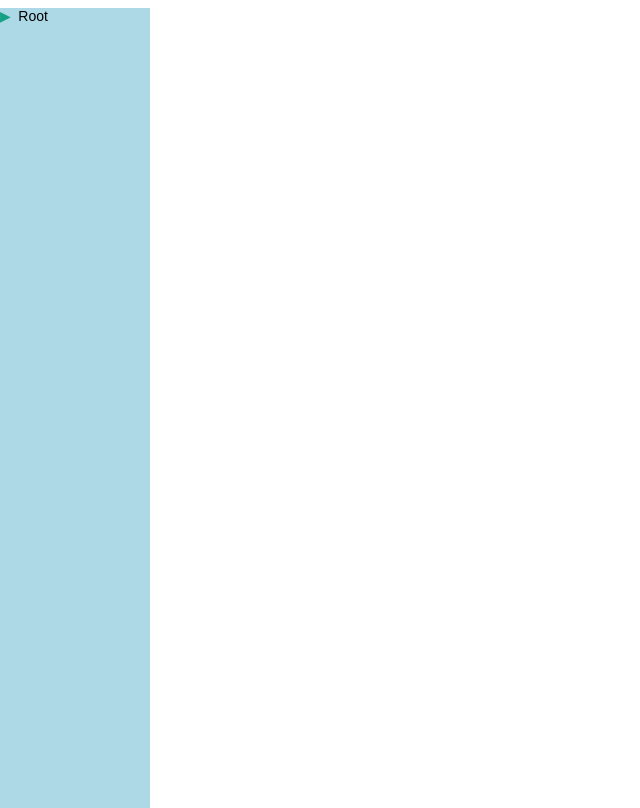
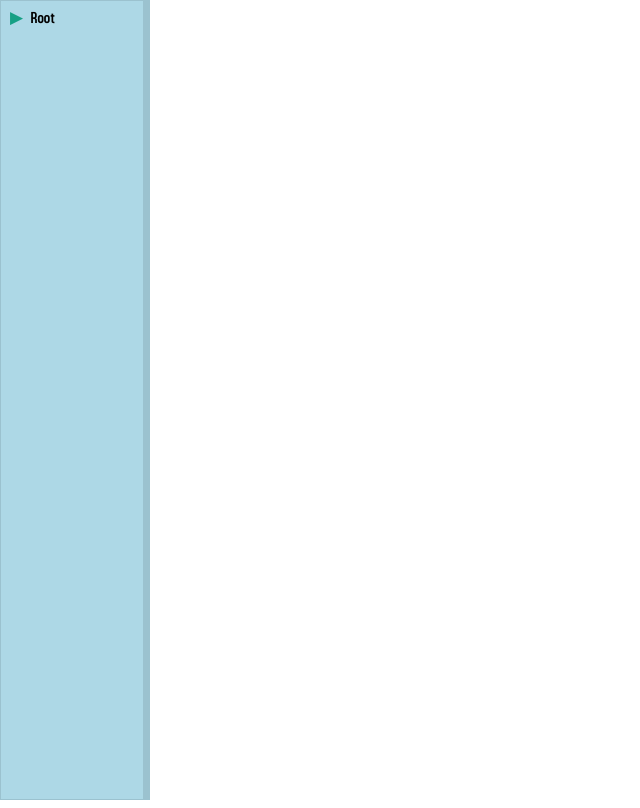
Before and after one commit to alexeyKos02/postgresql-front, a Vue app: page /main in a window 1280 px wide. Shown: the whole page, without its empty margins (0-640 px from the left). Built offline with nearby package versions, Linux system fonts and the light colour scheme.

Commit message:
feat: add left menu

```diff
--- a/src/App.vue
+++ b/src/App.vue
@@ -22,6 +22,14 @@ html {
   font-size: 16px; /* Базовый размер */
 }
 body {
-  font-family: Flame, sans-serif;
+  font-family: 'Accid', sans-serif;
+  /* font-family: Flame, sans-serif; */
+}
+#app {
+  position: absolute;
+  top: 0;
+  left: 0;
+  height: 100%;
+  width: 100%;
 }
 </style>
--- a/src/assets/styles/global.scss
+++ b/src/assets/styles/global.scss
@@ -18,3 +18,8 @@
   src: url('../font/Flame-Regular.otf') format('truetype-variations');
   font-weight: 1 999;
 }
+@font-face {
+  font-family: 'Accid';
+  src: url('../font/accid___\(Ru\)_0.ttf') format('truetype-variations');
+  font-weight: 1 999;
+}
--- a/src/components/ContextMenu.vue
+++ b/src/components/ContextMenu.vue
@@ -1,6 +1,10 @@
 <script setup lang="ts">
-import { ref, reactive, onMounted, onBeforeUnmount } from 'vue'
+import type { ContextMenuElement } from '@/types'
+import { ref, reactive, onMounted, onBeforeUnmount, defineProps } from 'vue'
 
+const props = defineProps<{
+  elements: ContextMenuElement[]
+}>()
 // Позиция меню
 const menuPosition = reactive({ x: 0, y: 0 })
 // Видимость меню
@@ -8,6 +12,7 @@ const isMenuVisible = ref<boolean>(false)
 
 // Показать контекстное меню
 function showMenu(event: MouseEvent) {
+  hideMenu()
   menuPosition.x = event.clientX
   menuPosition.y = event.clientY
   isMenuVisible.value = true
@@ -16,22 +21,6 @@ function showMenu(event: MouseEvent) {
 // Скрыть контекстное меню
 function hideMenu() {
   isMenuVisible.value = false
-}
-
-// Пример действий для пунктов меню
-function menuAction1() {
-  alert('Действие 1 выполнено')
-  hideMenu()
-}
-
-function menuAction2() {
-  alert('Действие 2 выполнено')
-  hideMenu()
-}
-
-function menuAction3() {
-  alert('Действие 3 выполнено')
-  hideMenu()
 }
 
 // Скрывать меню при клике вне его (глобальный обработчик)
@@ -52,33 +41,21 @@ onBeforeUnmount(() => {
 </script>
 
 <template>
-  <div class="context-area" @contextmenu.prevent="showMenu">Щелкните правой кнопкой мыши здесь</div>
-
+  <slot name="element" :onClick="showMenu"></slot>
   <div
     v-if="isMenuVisible"
     class="context-menu"
     :style="{ top: `${menuPosition.y}px`, left: `${menuPosition.x}px` }"
   >
     <ul>
-      <li @click="menuAction1">Действие 1</li>
-      <li @click="menuAction2">Действие 2</li>
-      <li @click="menuAction3">Действие 3</li>
+      <li v-for="element in props.elements" :key="element.title" @click="element.action">
+        {{ element.title }}
+      </li>
     </ul>
   </div>
 </template>
 
 <style scoped>
-.context-area {
-  width: 100%;
-  height: 200px;
-  background-color: #f0f0f0;
-  border: 1px solid #ccc;
-  display: flex;
-  align-items: center;
-  justify-content: center;
-  cursor: default;
-}
-
 .context-menu {
   position: absolute;
   background-color: white;
@@ -86,6 +63,8 @@ onBeforeUnmount(() => {
   box-shadow: 0 2px 6px rgba(0, 0, 0, 0.2);
   z-index: 1000;
   width: 150px;
+  font-size: 12px;
+  transition: all 0.2s linear;
 }
 
 .context-menu ul {
--- a/src/components/FileTree.vue
+++ b/src/components/FileTree.vue
@@ -10,12 +10,12 @@ const isOpen = reactive({
 })
 
 const toggle = (key: any) => {
-  console.log(isOpen)
   isOpen[key] = !isOpen[key]
 }
 </script>
 
 <template>
+  <div>
     <ul class="file-tree">
       <li>
         <span class="caret" :class="{ 'caret-down': isOpen.root }" @click="toggle('root')">
@@ -23,20 +23,34 @@ const toggle = (key: any) => {
         </span>
         <ul v-show="isOpen.root" class="nested">
           <li>
-          <span class="caret" :class="{ 'caret-down': isOpen.folder1 }" @click="toggle('folder1')">
+            <span
+              class="caret"
+              :class="{ 'caret-down': isOpen.folder1 }"
+              @click="toggle('folder1')"
+            >
               {{ 'Folder 1' }}
             </span>
             <ul v-show="isOpen.folder1" class="nested">
-            <li class="file"><FontAwesomeIcon class="icon" icon="fa-solid fa-file" />file1.txt</li>
-            <li class="file"><FontAwesomeIcon class="icon" icon="fa-solid fa-file" />file2.txt</li>
+              <li class="file">
+                <FontAwesomeIcon class="icon" icon="fa-solid fa-file" />file1.txt
+              </li>
+              <li class="file">
+                <FontAwesomeIcon class="icon" icon="fa-solid fa-file" />file2.txt
+              </li>
             </ul>
           </li>
           <li>
-          <span class="caret" :class="{ 'caret-down': isOpen.folder2 }" @click="toggle('folder2')">
+            <span
+              class="caret"
+              :class="{ 'caret-down': isOpen.folder2 }"
+              @click="toggle('folder2')"
+            >
               {{ 'Folder 2' }}
             </span>
             <ul v-show="isOpen.folder2" class="nested">
-            <li class="file"><FontAwesomeIcon class="icon" icon="fa-solid fa-file" />file3.txt</li>
+              <li class="file">
+                <FontAwesomeIcon class="icon" icon="fa-solid fa-file" />file3.txt
+              </li>
               <li>
                 <span
                   class="caret"
@@ -63,6 +77,7 @@ const toggle = (key: any) => {
         </ul>
       </li>
     </ul>
+  </div>
 </template>
 
 <style scoped lang="scss">
@@ -88,11 +103,12 @@ li {
 }
 
 .caret::before {
+  min-width: 0.7rem;
   width: 0.7rem;
   content: '\25B6'; /* Треугольник вправо */
   color: #16a085;
   display: inline-block;
-  margin-right: 0.2rem;
+  margin-right: 0.4rem;
   transition: transform 0.3s ease;
 }
 
@@ -104,18 +120,21 @@ li {
 }
 
 .file-tree {
-  font-family: Arial, sans-serif;
-  font-size: 14px;
+  font-family: 'Accid', sans-serif;
+  font-size: 17px;
   white-space: nowrap;
+  clip-path: inset(0 0 0 0);
 }
 
 .file {
   display: flex;
   flex-direction: row;
+  align-items: center;
 }
 .icon {
   color: #16a085;
+  min-width: 0.7rem;
   width: 0.7rem;
-  margin-right: 0.2rem;
+  margin-right: 0.4rem;
 }
 </style>
--- a/src/components/LeftMenu.vue
+++ b/src/components/LeftMenu.vue
@@ -1,18 +1,22 @@
 <template>
   <div class="resizable-box" :style="{ width: `${width}px` }" @mousedown="startResizing">
-    <FileTree></FileTree>
+    <ContextMenu :elements="contextMenu">
+      <template v-slot:element="{ onClick }">
+        <FileTree class="file-tree" @contextmenu.prevent="onClick"></FileTree>
+      </template>
+    </ContextMenu>
   </div>
-  <!-- <div class="resize-container">
-    <div class="resizable-box" :style="{ width: `${width}px` }" @mousedown="startResizing"></div>
-  </div> -->
 </template>
 
 <script setup lang="ts">
 import { ref, onUnmounted } from 'vue'
 import FileTree from './FileTree.vue'
+import ContextMenu from './contextMenu.vue'
+import type { ContextMenuElement } from '@/types'
 
+const contextMenu: ContextMenuElement[] = [{ title: 'Создать пространство', action: () => {} }]
 const width = ref(150) // Начальная ширина элемента
-const maxWidth = 500 // Максимальная ширина
+const maxWidth = 300 // Максимальная ширина
 const minWidth = 50 // Минимальная ширина
 
 let isResizing = false
@@ -50,23 +54,37 @@ onUnmounted(() => {
 })
 </script>
 
-<style>
-/* .resize-container {
+<style lang="scss">
+.resizable-box {
   position: relative;
-  height: 100px;
-  background-color: #f4f4f4;
-} */
-
-.resizable-box {
-  position: absolute;
   left: 0; /* Расширение влево */
   height: 100%;
   background-color: lightblue;
-  cursor: ew-resize; /* Указатель изменения ширины */
-  overflow: hidden;
   user-select: none; /* Запрет на выделение текста */
   -webkit-user-select: none; /* Для Safari */
   -moz-user-select: none; /* Для Firefox */
   -ms-user-select: none; /* Для Internet Explorer/Edge */
+  border: 1px solid rgba(0, 0, 0, 0.1); /* Тонкая, почти незаметная черная граница */
+}
+.file-tree {
+  position: relative;
+  padding-left: 0.7vw;
+  padding-top: 0.5vw;
+}
+.resizable-box::after {
+  content: '';
+  position: absolute;
+  top: 0;
+  right: 0;
+  bottom: 0;
+  border: 0.3vw solid transparent; /* увеличенный невидимый край элемента */
+  cursor: ew-resize; /* Указатель изменения ширины */
+  transition: all 0.2s;
+}
+.resizable-box:hover::after {
+  border-color: rgba(0, 0, 0, 0.1); /* делает границу видимой */
+}
+.resizable-box:hover {
+  cursor: default; /* меняет курсор на "move", когда курсор наведен на элемент */
 }
 </style>
--- /dev/null
+++ b/src/types/index.ts
@@ -0,0 +1,4 @@
+export interface ContextMenuElement {
+  title: string
+  action: () => void
+}
```
Also changed, not shown: src/assets/font/accid___(Ru)_0.ttf (added), src/assets/styles/index.ts (line endings or trailing spaces), src/styles/index.ts (line endings or trailing spaces), src/views/RegistrationOrAuthView.vue (line endings or trailing spaces). Lines whose indentation alone changed are shown as unchanged.
